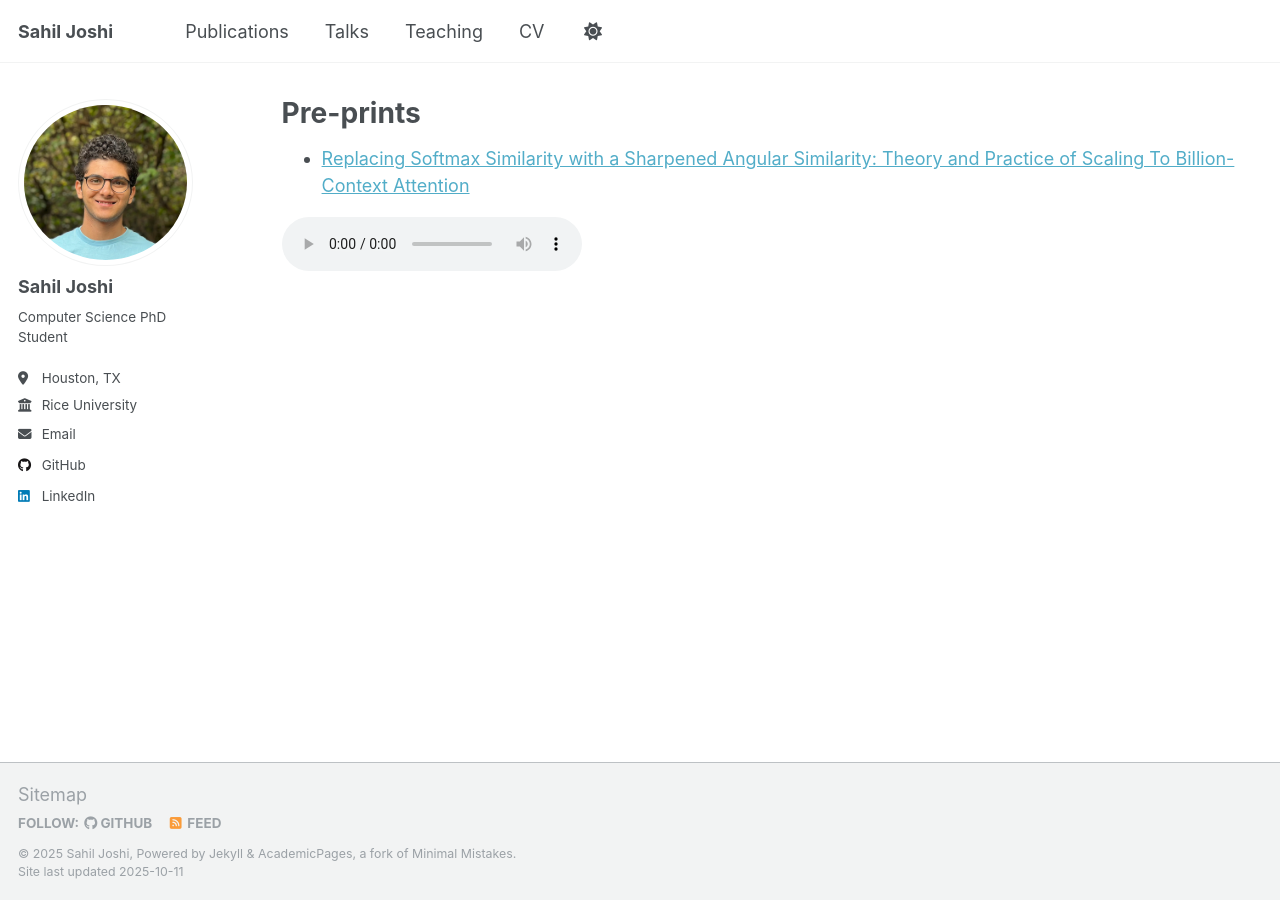
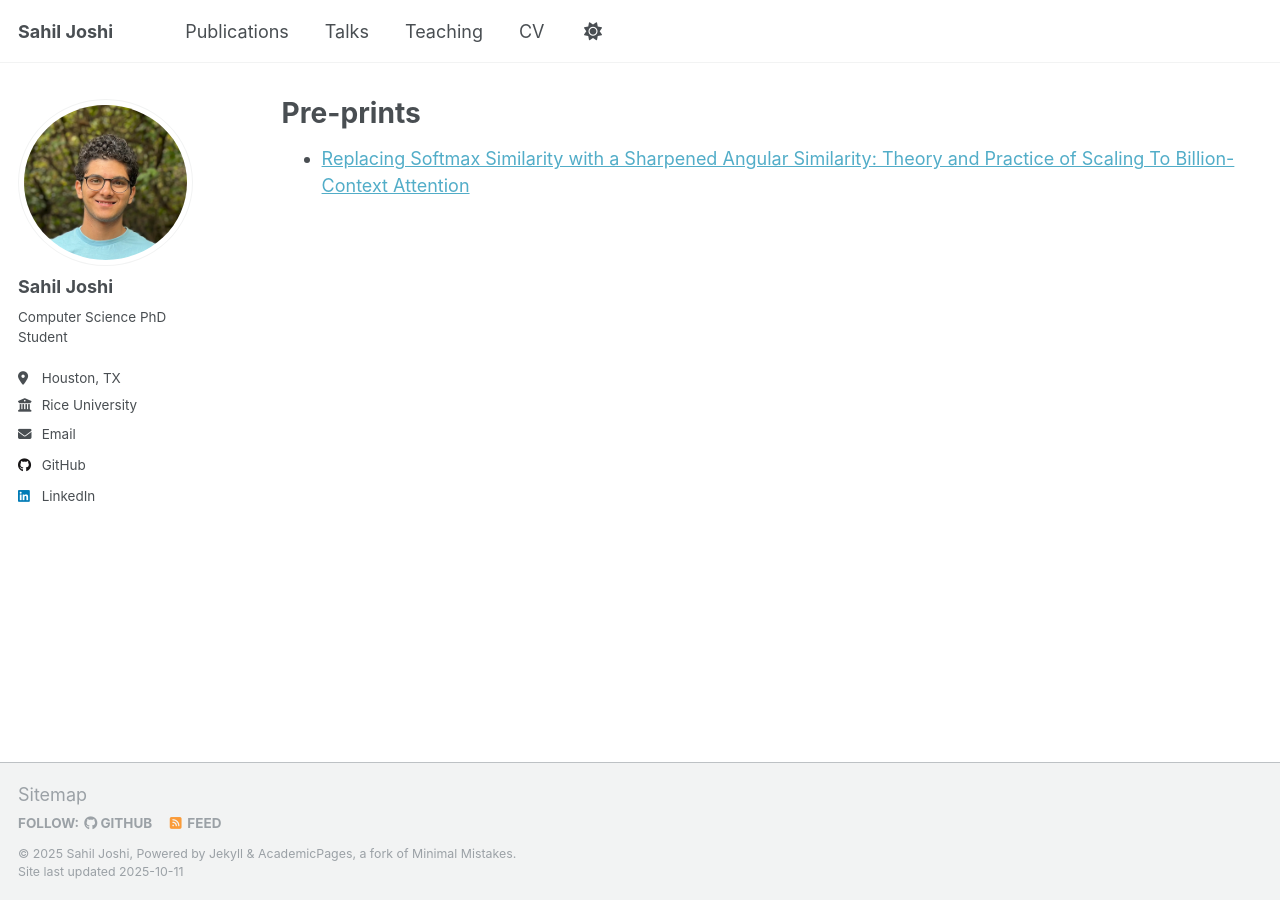
Before and after one commit to sahiljoshi515/sahiljoshi515.github.io, a Jekyll site: the page built from _publications/2009-10-01-paper-title-number-1.md, in a window 1280 px wide. Built offline with Jekyll 4.4.1, drawn with Linux system fonts in a browser that asks for light colours.

Commit message:
Update 2009-10-01-paper-title-number-1.md

```diff
--- a/_publications/2009-10-01-paper-title-number-1.md
+++ b/_publications/2009-10-01-paper-title-number-1.md
@@ -8,8 +8,3 @@ redirect_from:
 ---
 
 * [Replacing Softmax Similarity with a Sharpened Angular Similarity: Theory and Practice of Scaling To Billion-Context Attention](https://arxiv.org/abs/2510.04008)
-
-<audio controls>
-  <source src="_publications/RACE.m4a" type="audio/mp4">
-  Your browser does not support the audio element.
-</audio>
```
